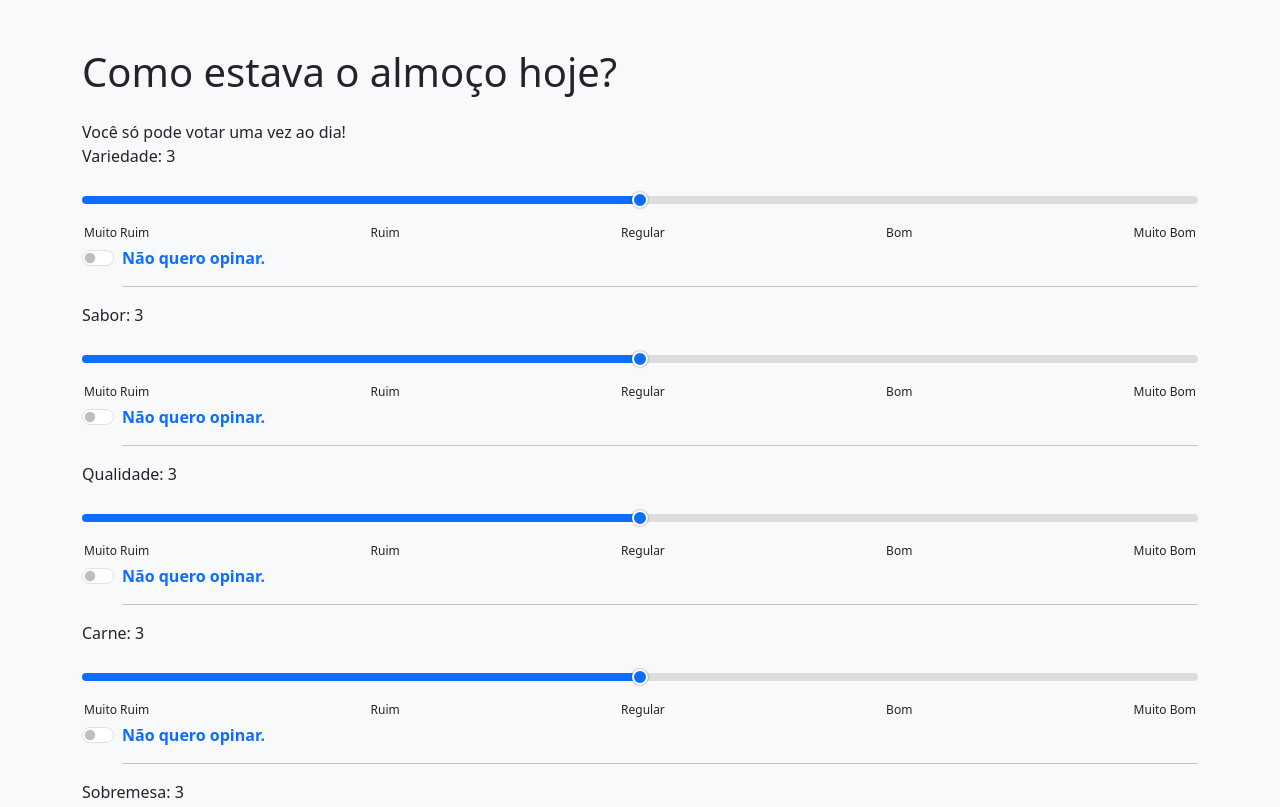
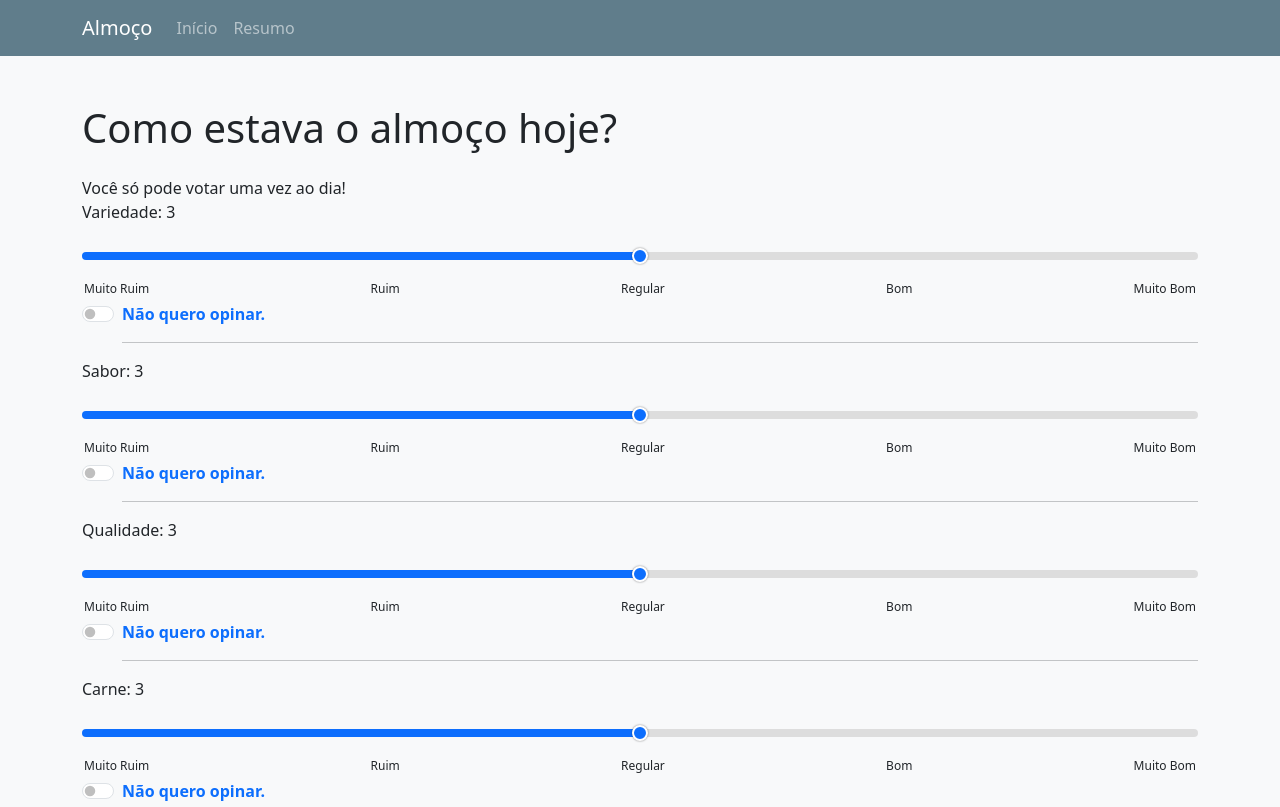
Before and after one commit to Leo-Laia/Almoco, a website: page public/index.html in a window 1280 px wide. Shown: the top 807 px of the page. Drawn offline with nearby package versions, Linux system fonts and the light colour scheme.

Commit message:
adiciona nav-bar

```diff
--- a/public/index.html
+++ b/public/index.html
@@ -8,6 +8,8 @@
   <link href="https://cdn.jsdelivr.net/npm/bootstrap@5.3.0/dist/css/bootstrap.min.css" rel="stylesheet"/>
   <!-- Chart.js -->
   <script src="https://cdn.jsdelivr.net/npm/chart.js"></script>
+  <!-- Bootstrap JS for navbar -->
+  <script src="https://cdn.jsdelivr.net/npm/bootstrap@5.3.0/dist/js/bootstrap.bundle.min.js"></script>
 
   <style>
     /* Slider base */
@@ -90,7 +92,33 @@
   </style>
 </head>
 <body class="bg-light">
-  <div></div>
+<header>
+  <!-- estilo local, pode ficar aqui mesmo -->
+  <style>
+    /* escolhi #607d8b (azul-acinzentado), mas você pode trocar pelo hex que quiser */
+    .navbar-azul-acinzentado {
+      background-color: #607d8b;
+    }
+  </style>
+
+  <nav class="navbar navbar-expand-lg navbar-dark navbar-azul-acinzentado">
+    <div class="container">
+      <a class="navbar-brand" href="/">Almoço</a>
+      <button class="navbar-toggler" type="button" data-bs-toggle="collapse"
+              data-bs-target="#menuNavbar" aria-controls="menuNavbar"
+              aria-expanded="false" aria-label="Toggle navigation">
+        <span class="navbar-toggler-icon"></span>
+      </button>
+      <div class="collapse navbar-collapse" id="menuNavbar">
+        <ul class="navbar-nav me-auto mb-2 mb-lg-0">
+          <li class="nav-item"><a class="nav-link" href="/">Início</a></li>
+          <li class="nav-item"><a class="nav-link" href="/resumo">Resumo</a></li>
+        </ul>
+      </div>
+    </div>
+  </nav>
+</header>
+
   <div class="container py-5">
     <h1 class="mb-4">Como estava o almoço hoje?</h1>
     <span class="mb-4">Você só pode votar uma vez ao dia!</span>
```
Also changed, not shown: public/resumo.html (+28 -0 lines).
